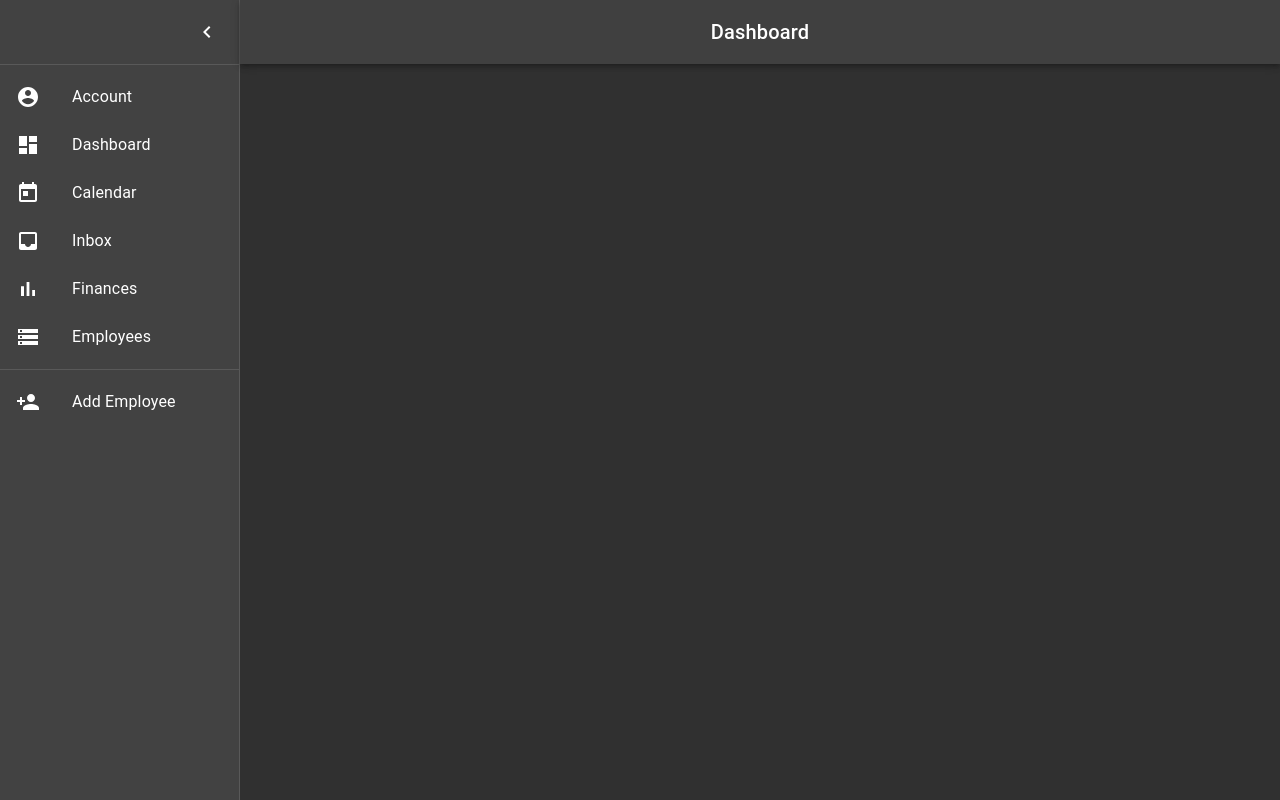
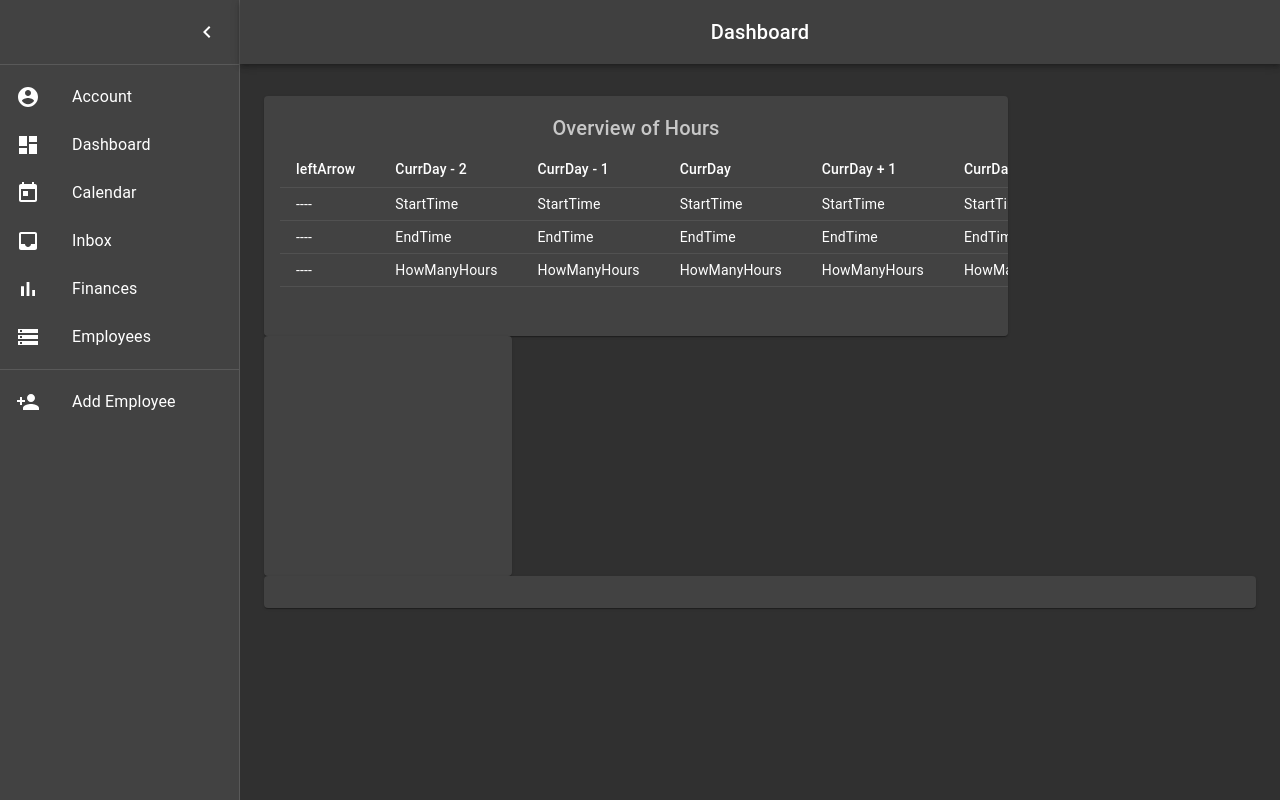
Before and after one commit to Nycarus/expendable-employees, a React (Create React App) app in the folder expendable-employees/: page /dashboard in a window 1280 px wide. Built offline with nearby package versions, Linux system fonts and the light colour scheme.

Commit message:
Added to dashboard
Started working on fleshing out the dashboard contents

```diff
--- /dev/null
+++ b/expendable-employees/src/components/Drawer.js
@@ -0,0 +1 @@
+//take the code for the drawer in a whole bunch of files and put it in here
--- /dev/null
+++ b/expendable-employees/src/components/Title.js
@@ -0,0 +1,16 @@
+
+import React from 'react';
+import PropTypes from 'prop-types';
+import Typography from '@material-ui/core/Typography';
+
+export default function Title(props) {
+  return (
+    <Typography component="h2" variant="h6" color="secondary" gutterBottom>
+      {props.children}
+    </Typography>
+  );
+}
+
+Title.propTypes = {
+  children: PropTypes.node,
+};
--- /dev/null
+++ b/expendable-employees/src/components/hoursOverview.js
@@ -0,0 +1 @@
+//i wanna take the stuff from dashboard.js and move it into here
--- a/expendable-employees/src/pages/Dashboard.js
+++ b/expendable-employees/src/pages/Dashboard.js
@@ -1,16 +1,16 @@
 import React from 'react';
+import PropTypes from 'prop-types';
 import { makeStyles } from '@material-ui/core/styles';
 import CssBaseline from '@material-ui/core/CssBaseline';
-import Drawer from '@material-ui/core/Drawer';
-import AppBar from '@material-ui/core/AppBar';
-import Toolbar from '@material-ui/core/Toolbar';
-import Typography from '@material-ui/core/Typography';
-import IconButton from '@material-ui/core/IconButton';
+import { Drawer, Container, Grid, Paper, AppBar, Toolbar,  IconButton } from '@material-ui/core';
+import {Table, TableHead, TableBody, TableCell, TableRow, Typography} from '@material-ui/core';
 import MenuIcon from '@material-ui/icons/Menu';
 import ChevronLeftIcon from '@material-ui/icons/ChevronLeft';
 import clsx from "clsx";
 import {Divider, List} from "@material-ui/core";
 import {mainListItems, secondaryListItems} from "../components/listitems";
+import Title from "../components/Title";
+import { SpaceBar } from '@material-ui/icons';
 
 
 const drawerWidth = 240;
@@ -94,6 +94,8 @@ const useStyles = makeStyles((theme) => ({
     },
 }));
 
+
+
 export default function Dashboard() {
     const classes = useStyles();
     const [open, setOpen] = React.useState(true);
@@ -104,6 +106,7 @@ export default function Dashboard() {
         setOpen(false);
     };
 
+    const fixedHeightPaper = clsx(classes.paper, classes.fixedHeight);
     return (
         <div className={classes.root}>
             <CssBaseline />
@@ -142,6 +145,71 @@ export default function Dashboard() {
             </Drawer>
             <main className={classes.content}>
                 <div className={classes.appBarSpacer} />
+                {/*aite let's fuck some shit up */}
+                <Container className={classes.container}>
+                    {/* Overview of Hours */}
+                    <Grid item xs={12} md={8} lg={9}>
+                        <Paper className={fixedHeightPaper}>
+                        {/* all the stuff here could probably be moved to another file eventually */}
+                            <Title>Overview of Hours</Title>
+                            <Table size="small">
+                                <TableHead>
+                                    <TableRow>
+                                        <TableCell>leftArrow</TableCell>
+                                        <TableCell>CurrDay - 2</TableCell>
+                                        <TableCell>CurrDay - 1</TableCell>
+                                        <TableCell>CurrDay</TableCell>
+                                        <TableCell>CurrDay + 1</TableCell>
+                                        <TableCell>CurrDay + 2</TableCell>
+                                        <TableCell>rightArrow</TableCell>
+                                    </TableRow>
+                                </TableHead>
+                                <TableBody>
+                                    <TableRow>
+                                        <TableCell>----</TableCell>
+                                        <TableCell>StartTime</TableCell>
+                                        <TableCell>StartTime</TableCell>
+                                        <TableCell>StartTime</TableCell>
+                                        <TableCell>StartTime</TableCell>
+                                        <TableCell>StartTime</TableCell>
+                                        <TableCell>----</TableCell>
+                                    </TableRow>
+                                    <TableRow>
+                                        <TableCell>----</TableCell>
+                                        <TableCell>EndTime</TableCell>
+                                        <TableCell>EndTime</TableCell>
+                                        <TableCell>EndTime</TableCell>
+                                        <TableCell>EndTime</TableCell>
+                                        <TableCell>EndTime</TableCell>
+                                        <TableCell>----</TableCell>
+                                    </TableRow>
+                                    <TableRow>
+                                        <TableCell>----</TableCell>
+                                        <TableCell>HowManyHours</TableCell>
+                                        <TableCell>HowManyHours</TableCell>
+                                        <TableCell>HowManyHours</TableCell>
+                                        <TableCell>HowManyHours</TableCell>
+                                        <TableCell>HowManyHours</TableCell>
+                                        <TableCell>----</TableCell>
+                                    </TableRow>
+                                </TableBody>
+                            </Table>
+                        </Paper>
+                    </Grid>
+                    {/* Annoucements */}
+                    <Grid item xs={12} md={4} lg={3}>
+                        <Paper className={fixedHeightPaper}>
+
+                        </Paper>
+                    </Grid>
+
+                    {/* Tasks (todo?) */}
+                    <Grid item xs={12}>
+                        <Paper className={classes.paper}>
+                        </Paper>
+                    </Grid>
+
+                </Container>
             </main>
         </div>
     );
```
